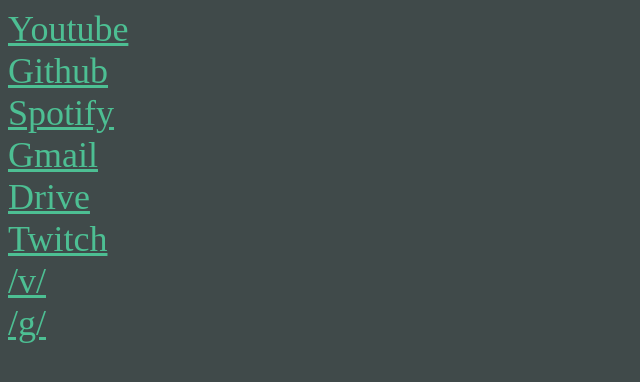
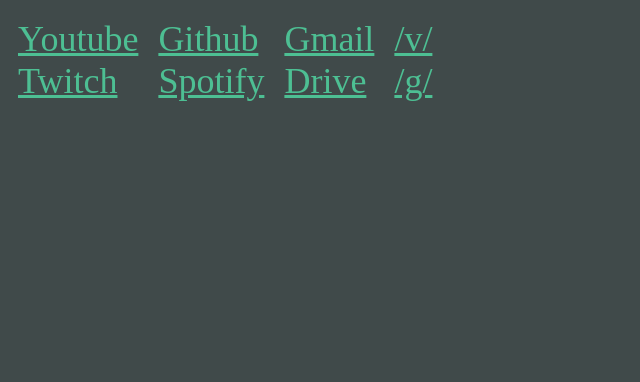
Before and after one commit to tonijarjour/homepage, a plain HTML site: page index.html in a window 1280 px wide. Shown: the whole page, without its empty margins (0-640 px from the left). Drawn offline with Linux system fonts and the light colour scheme.

Commit message:
Update index.html

```diff
--- a/index.html
+++ b/index.html
@@ -5,35 +5,58 @@
    a {font-size: 36px;
       color: #4dbf93}
    body {background-color:#404a4a}
+    * {
+  box-sizing: border-box;
+}
+
+/* Create two equal columns that floats next to each other */
+.column {
+  float: left;
+  padding: 10px;
+}
+
+/* Clear floats after the columns */
+.row:after {
+  content: "";
+  display: table;
+  clear: both;
+}
 </style>
 	</head>
 	<body>
-
+		<div class="row">
+			<div class="column">
 				<div>
 					<a href="https://youtube.com">Youtube</a>
 				</div>
-
+				<div>
+					<a href="https://www.twitch.tv/directory">Twitch</a>
+				</div>
+			</div>
+			<div class="column">
 				<div>
 					<a href="https://github.com">Github</a>
 				</div>
 				<div>
 					<a href="https://open.spotify.com">Spotify</a>
 				</div>
+			</div>
+			<div class="column">
 				<div>
 					<a href="https://mail.google.com">Gmail</a>
 				</div>
 				<div>
 					<a href="https://drive.google.com">Drive</a>
 				</div>
-<div>
-    <a href="https://www.twitch.tv/directory">Twitch</a>
 			</div>
+			<div class="column">
 				<div>
 					<a href="https://boards.4channel.org/v/">/v/</a>
 				</div>
 				<div>
 					<a href="https://boards.4channel.org/g/">/g/</a>
 				</div>
-
+			</div>
+		</div>
 	</body>
 </html>
```
Lines whose indentation alone changed are shown as unchanged.
